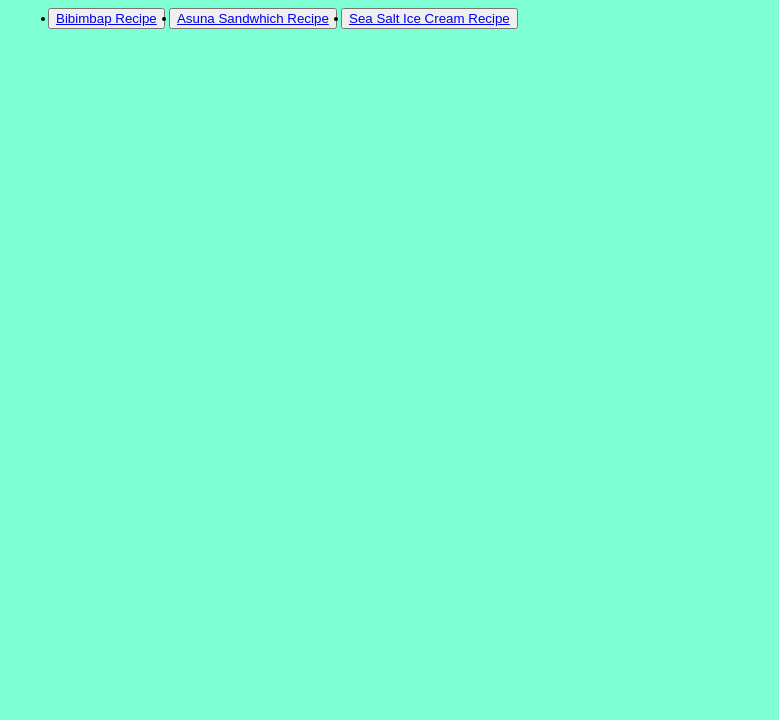
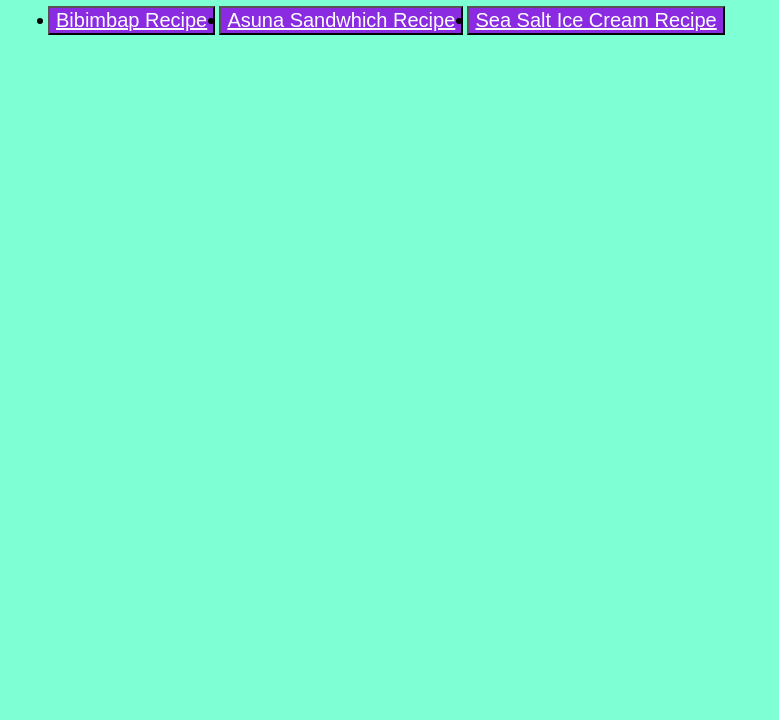
Before and after one commit to MrsShanTheBee/odin-recipes, a plain HTML site: page index.html in a window 1280 px wide. Shown: the part 80-800 px from the top of the page, without its empty margins (0-779 px from the left). Drawn offline with Linux system fonts and the light colour scheme.

Commit message:
Add styling for buttons and a tag

```diff
--- a/style.css
+++ b/style.css
@@ -2,3 +2,11 @@ body {
     background-color: aquamarine;
     font-family: Georgia, sans-serif;
 }
+button {
+    background-color: blueviolet;
+    font-size: 20px;
+    text-emphasis-color: white;
+}
+a {
+    color:white;
+}
```
